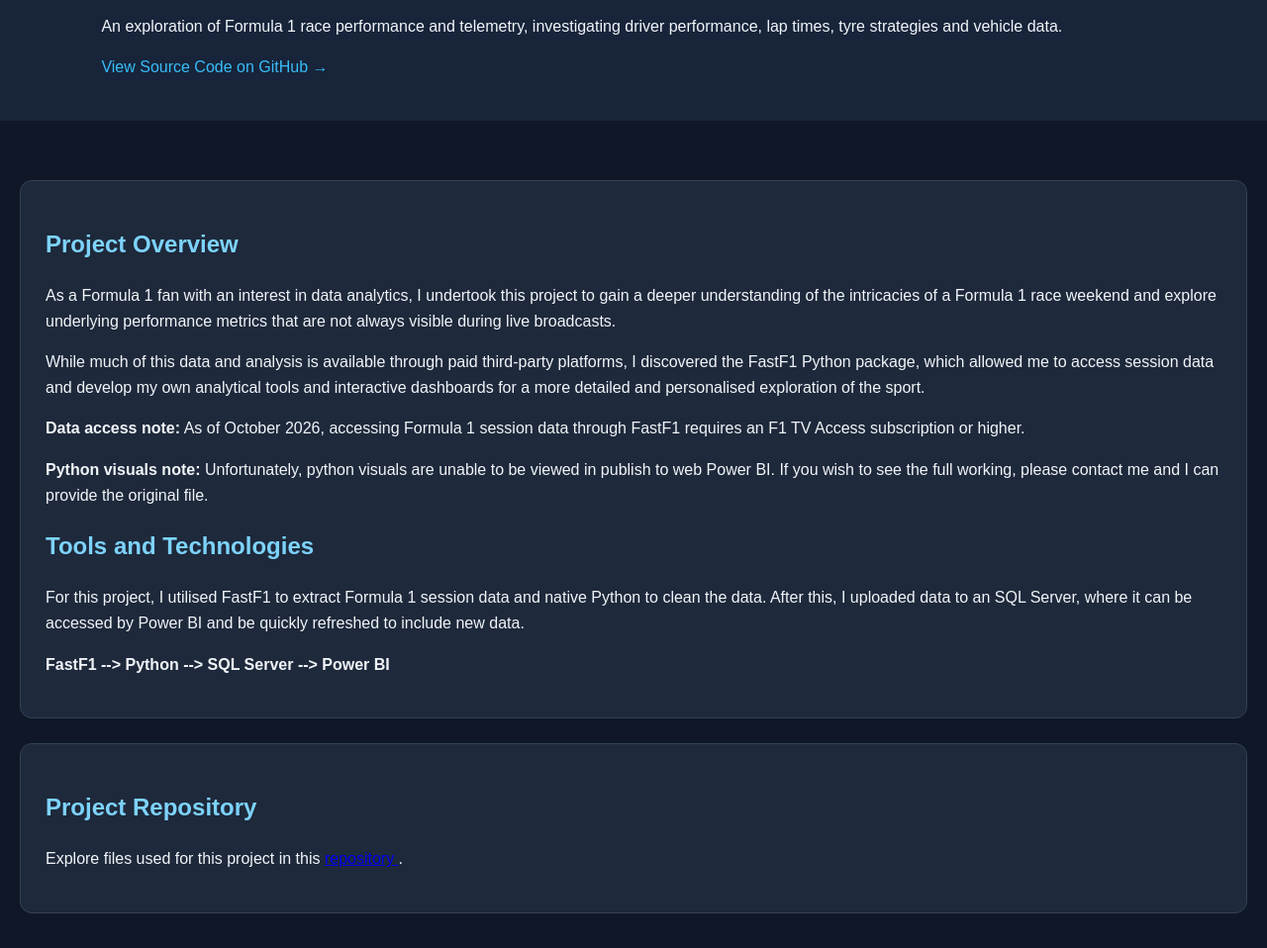
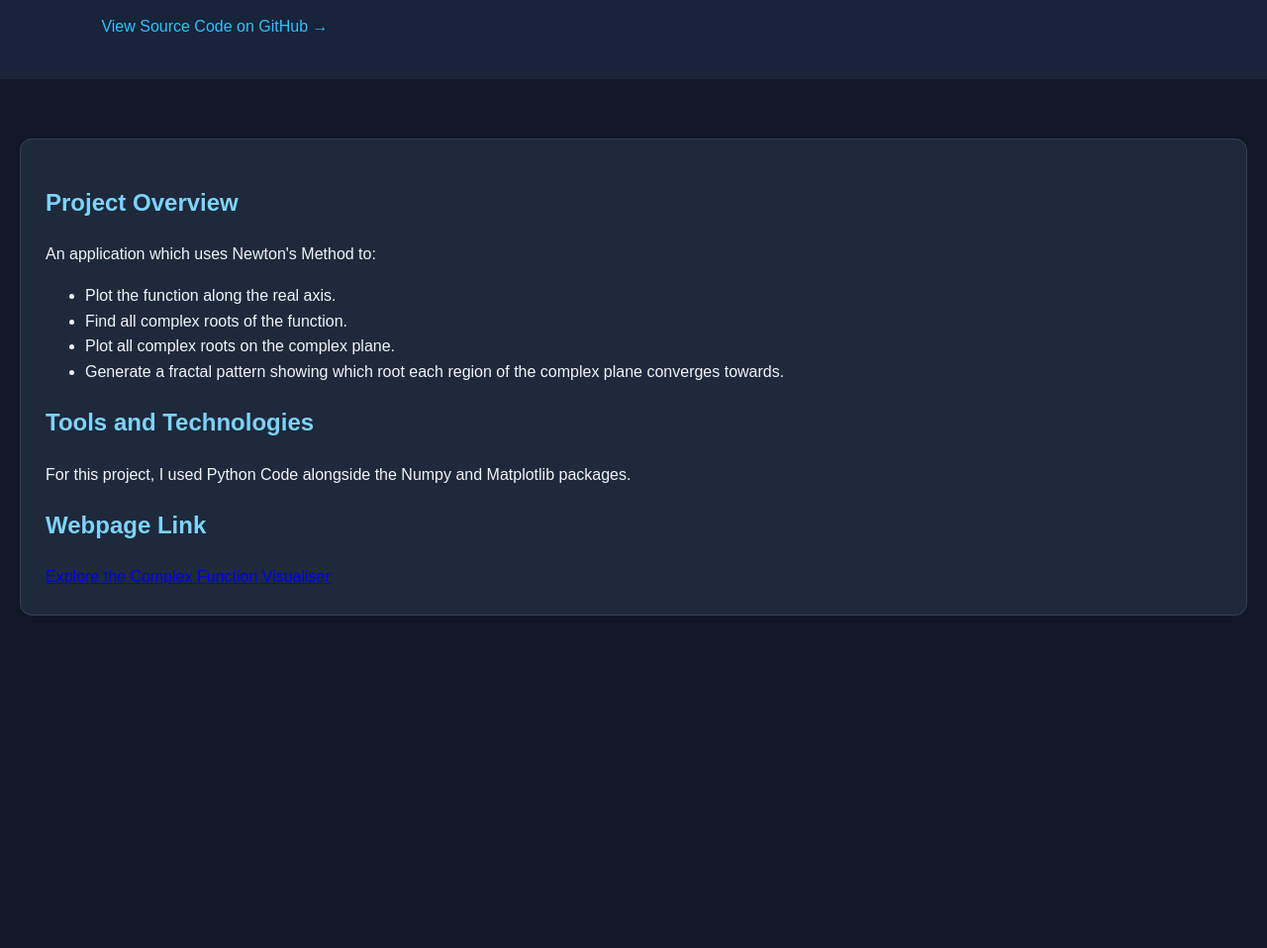
Before and after one commit to nicholasboxall/nicholasboxall.github.io, a plain HTML site: page projects/complex_newtons_method_fractals.html in a window 1280 px wide. Shown: the part 131-1089 px from the top of the page at 99% size. After the commit the page ends 800 px from the top, so only its background shows below. Drawn offline with Linux system fonts and the light colour scheme.

Commit message:
Update complex_newtons_method_fractals.html

```diff
--- a/projects/complex_newtons_method_fractals.html
+++ b/projects/complex_newtons_method_fractals.html
@@ -67,15 +67,10 @@
 <header>
     <a href="../index.html">← Back to Portfolio</a>
 
-    <h1>Formula 1 Performance Analytics</h1>
+    <h1>Complex Newton's Method Fractals</h1>
 
     <p>
-        An exploration of Formula 1 race performance and telemetry,
-        investigating driver performance, lap times, tyre strategies
-        and vehicle data.
-    </p>
-    <p>
-    <a href="https://github.com/nicholasboxall/formula-1-analysis"
+    <a href="https://github.com/nicholasboxall/complex_newtons_method_fractals"
        target="_blank"
        style="color: #38bdf8;">
         View Source Code on GitHub →
@@ -90,55 +85,30 @@
         <h2>Project Overview</h2>
 
         <p>
-            As a Formula 1 fan with an interest in data analytics, I undertook this project
-            to gain a deeper understanding of the intricacies of a Formula 1 race weekend
-            and explore underlying performance metrics that are not always visible during
-            live broadcasts.
+            An application which uses Newton's Method to:
         </p>
 
-        <p>
-            While much of this data and analysis is available through paid third-party
-            platforms, I discovered the FastF1 Python package, which allowed me to access
-            session data and develop my own analytical tools and interactive dashboards
-            for a more detailed and personalised exploration of the sport.
-        </p>
-
-        <p>
-            <strong>Data access note:</strong> As of October 2026, accessing Formula 1
-            session data through FastF1 requires an F1 TV Access subscription or higher.
-        </p>
-
-        <p>
-            <strong>Python visuals note:</strong> Unfortunately, python visuals are unable to be viewed in publish to web Power BI.
-            If you wish to see the full working, please contact me and I can provide the original file.
-        </p>
+        <ul>
+            <li>Plot the function along the real axis.</li>
+            <li>Find all complex roots of the function.</li>
+            <li>Plot all complex roots on the complex plane.</li>
+            <li>Generate a fractal pattern showing which root each region of the complex plane converges towards.</li>
+        </ul>
 
         <h2>Tools and Technologies</h2>
 
         <p>
-            For this project, I utilised FastF1 to extract Formula 1 session data and native Python to clean the data. After this, I
-            uploaded data to an SQL Server, where it can be accessed by Power BI and be quickly refreshed to include new data.
+            For this project, I used Python Code alongside the Numpy and Matplotlib packages.
         </p>
 
-        <p>
-            <strong>FastF1 --> Python --> SQL Server --> Power BI</strong>
-        </p>
+    </section>
+        <h2>Webpage Link</h2>
 
-    </div>
+        <a href="https://nicholasboxall.github.io/complex_newtons_method_fractals/complex-function-explorer/">
+            Explore the Complex Function Visualiser
+        </a>
 
-        <div class="details">
-
-        <h2>Project Repository</h2>
-
-        <p>
-            Explore files used for this project in this
-            <a href="https://github.com/nicholasboxall/complex_newtons_method_fractals" target="_blank" rel="noopener noreferrer">
-                repository
-            </a>.
-
-        </p>
-
-    </div>
+    </section>
 
 
 </main>
```
